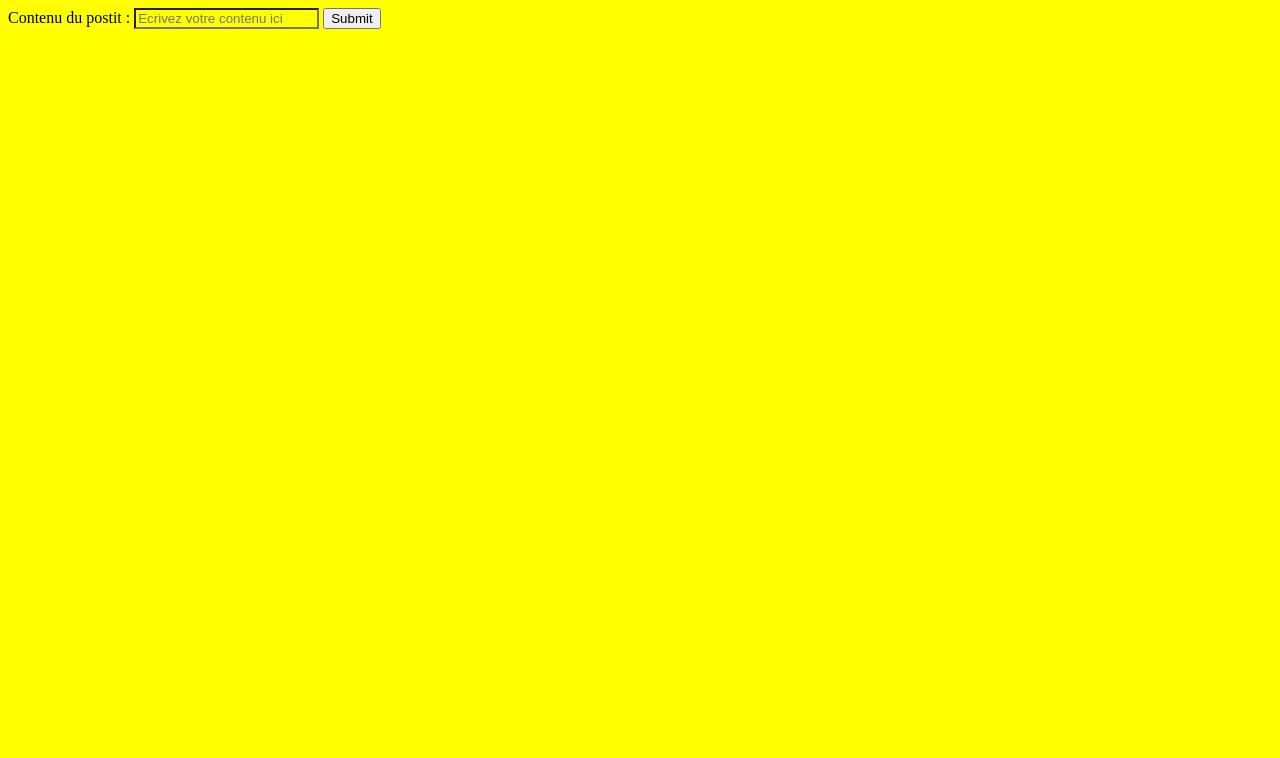
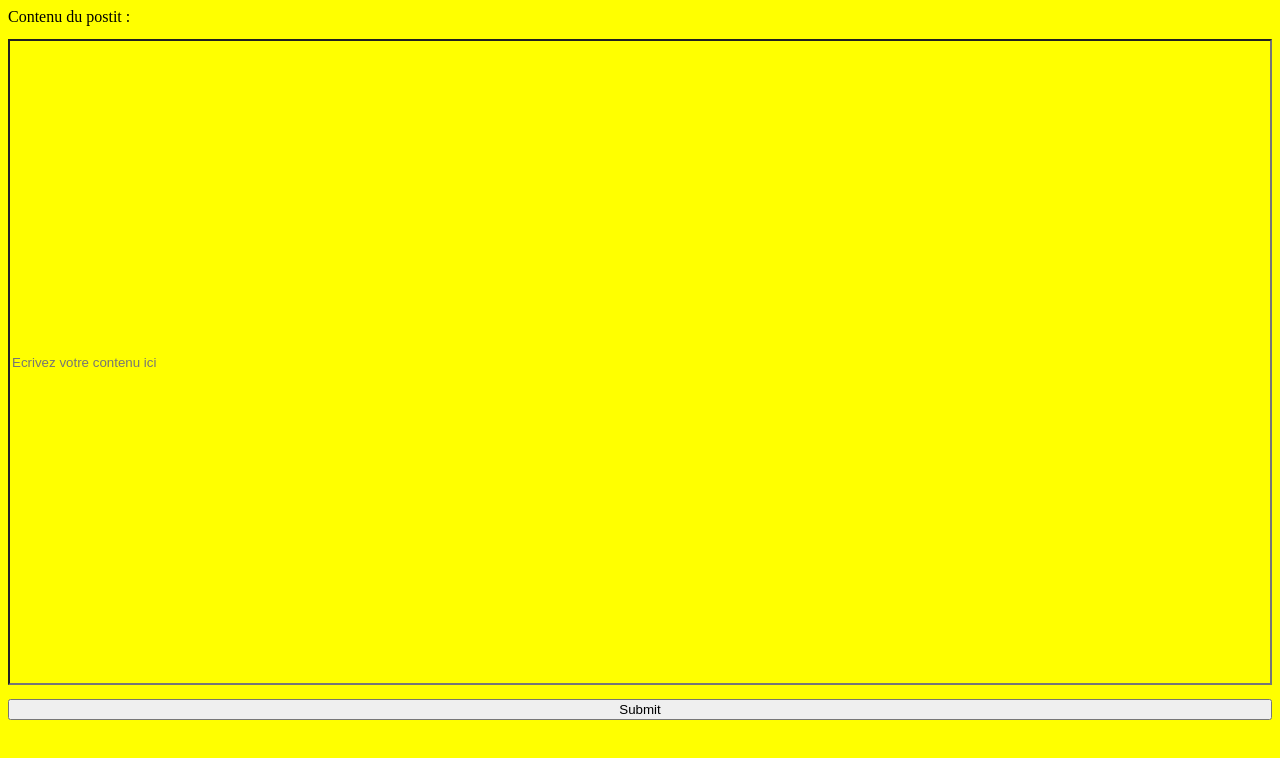
Before and after one commit to arthurmougin/postit-framevr, a plain HTML site: page index.html in a window 1280 px wide. Drawn offline with Linux system fonts and the light colour scheme.

Commit message:
restyling

```diff
--- a/index.html
+++ b/index.html
@@ -7,6 +7,17 @@
     <style>
         body, input{
             background: yellow;
+        }
+
+        form {
+            display: flex;
+            flex-direction: column;
+            flex-wrap: nowrap;
+        }
+
+        input {
+            height: 80vh;
+            margin: 1em 0;
         }
     </style>
 </head>
```
